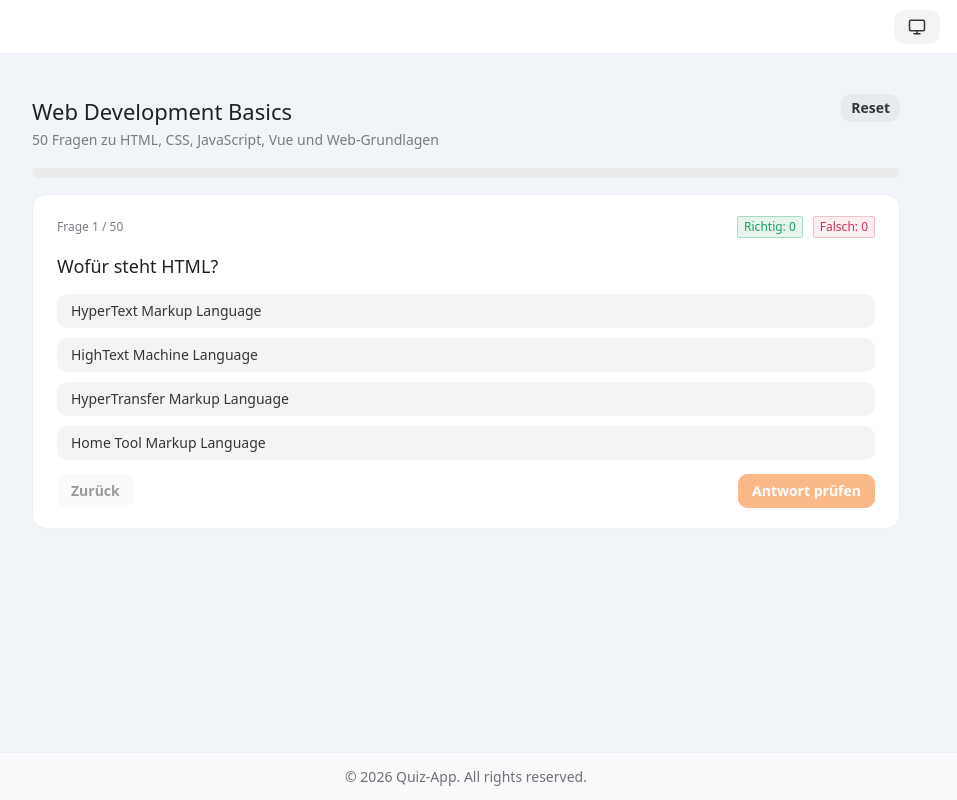
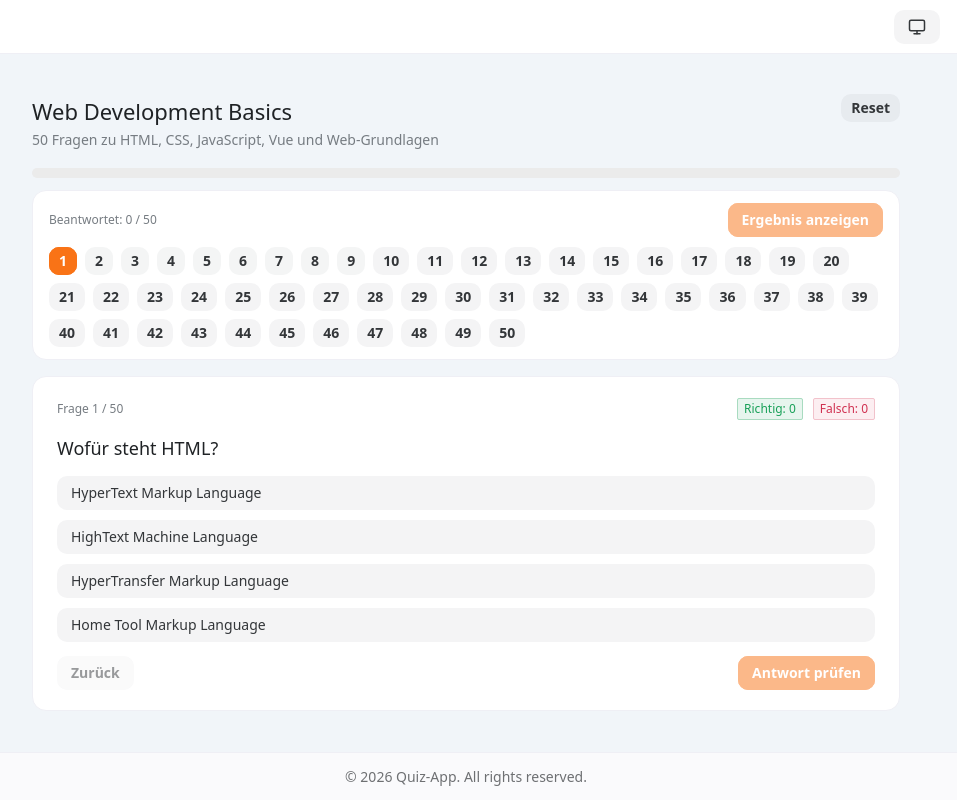
Before and after one commit to larsbeckdev/demo-quiz-app, a Vue app: page / in a window 1280 px wide. Both pictures are taken after a click on the button "Quiz starten". Shown: the whole page, without its empty margins (174-1131 px from the left). Built offline with nearby package versions, Linux system fonts and the light colour scheme.

Commit message:
Add progress tracking, navigation, and finish functionality to QuizShell and export StoredRun type in useQuizPersistence

```diff
--- a/src/features/quiz/components/QuizShell.vue
+++ b/src/features/quiz/components/QuizShell.vue
@@ -27,7 +27,9 @@ const currentIsCorrect = computed(() => {
     style="max-width: 900px; margin: 0 auto; padding: 16px">
     <n-space align="start" justify="space-between">
       <div>
-        <n-h2 style="margin: 0">{{ quiz.state.quiz?.title ?? "" }}</n-h2>
+        <n-h2 style="margin: 0">{{
+          quiz.state.quiz?.title ?? "Quiz App"
+        }}</n-h2>
         <n-text v-if="quiz.state.quiz?.description" depth="3">
           {{ quiz.state.quiz.description }}
         </n-text>
@@ -45,15 +47,47 @@ const currentIsCorrect = computed(() => {
     <n-progress
       v-if="quiz.state.status !== 'idle'"
       type="line"
-      :percentage="quiz.progressPct"
+      :percentage="quiz.progressPct.value"
       :height="10"
       :border-radius="6"
       :show-indicator="false" />
 
+    <!-- Jump / Finish UI -->
+    <n-card
+      v-if="quiz.state.status !== 'idle' && quiz.state.quiz"
+      size="small"
+      style="margin-top: -4px">
+      <n-space align="center" justify="space-between">
+        <n-text depth="3" style="font-size: 12px">
+          Beantwortet: {{ quiz.answeredCount.value }} / {{ quiz.total.value }}
+        </n-text>
+
+        <n-button
+          type="primary"
+          :disabled="!quiz.allAnswered.value"
+          @click="quiz.finishIfPossible()">
+          Ergebnis anzeigen
+        </n-button>
+      </n-space>
+
+      <n-space wrap :size="8" style="margin-top: 10px">
+        <n-button
+          v-for="(q, i) in quiz.state.quiz.questions"
+          :key="q.id"
+          size="small"
+          :type="i === quiz.state.currentIndex ? 'primary' : 'default'"
+          :secondary="i !== quiz.state.currentIndex"
+          @click="quiz.goTo(i)">
+          {{ i + 1 }}
+        </n-button>
+      </n-space>
+    </n-card>
+
     <QuizStart
       v-if="quiz.state.status === 'idle'"
       :last-run="quiz.lastRun.value"
-      @start="onStart" />
+      @start="onStart"
+      @open-last="quiz.openLastResult()" />
 
     <QuizQuestion
       v-else-if="
--- a/src/features/quiz/composables/useQuiz.ts
+++ b/src/features/quiz/composables/useQuiz.ts
@@ -34,6 +34,21 @@ export function useQuiz() {
     flow.start(quiz);
   }
 
+  function openLastResult() {
+    const last = persistence.loadLastRun();
+    if (!last) return;
+
+    const quiz = loadQuiz(last.quizId);
+
+    state.quiz = quiz;
+    state.answers = last.answers ?? {};
+    state.reviewed = last.reviewed ?? {};
+    state.currentIndex = 0;
+    state.startedAt = undefined;
+    state.finishedAt = last.finishedAt ?? Date.now();
+    state.status = "finished";
+  }
+
   return {
     // state
     state,
@@ -43,11 +58,15 @@ export function useQuiz() {
     currentQuestion: flow.currentQuestion,
     isLast: flow.isLast,
     progressPct: flow.progressPct,
+    answeredCount: flow.answeredCount,
+    allAnswered: flow.allAnswered,
     start,
     startById,
+    goTo: flow.goTo,
     prev: flow.prev,
     next: flow.next,
     goToReview: flow.goToReview,
+    finishIfPossible: flow.finishIfPossible,
     reset: flow.reset,
 
     // answers
@@ -65,6 +84,7 @@ export function useQuiz() {
     // persistence
     saveRun: persistence.saveRun,
     lastRun: persistence.lastRun,
+    openLastResult,
 
     // data
     loadQuiz,
--- a/src/features/quiz/composables/useQuizPersistence.ts
+++ b/src/features/quiz/composables/useQuizPersistence.ts
@@ -12,7 +12,7 @@ function safeJsonParse<T>(value: string | null): T | null {
   }
 }
 
-type StoredRun = {
+export type StoredRun = {
   quizId: string;
   score: number;
   total: number;
```
